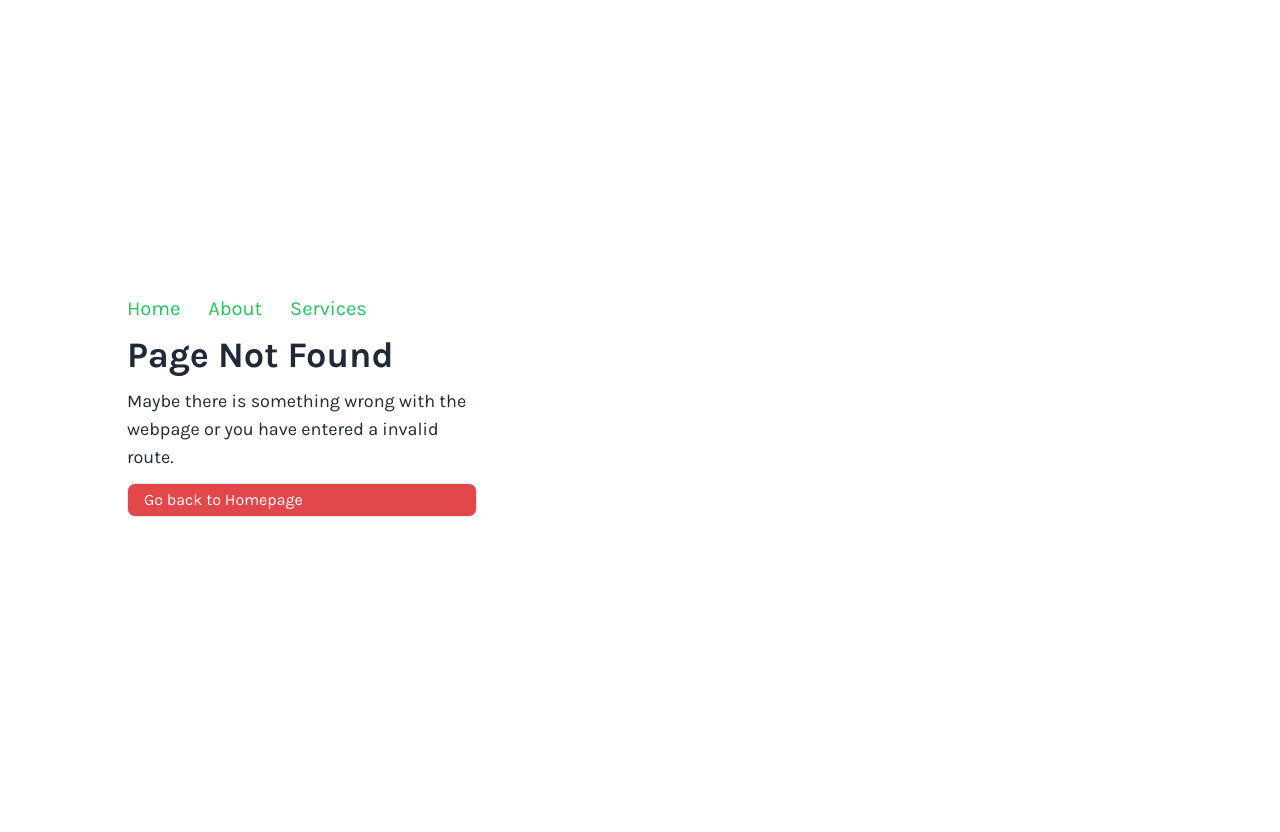
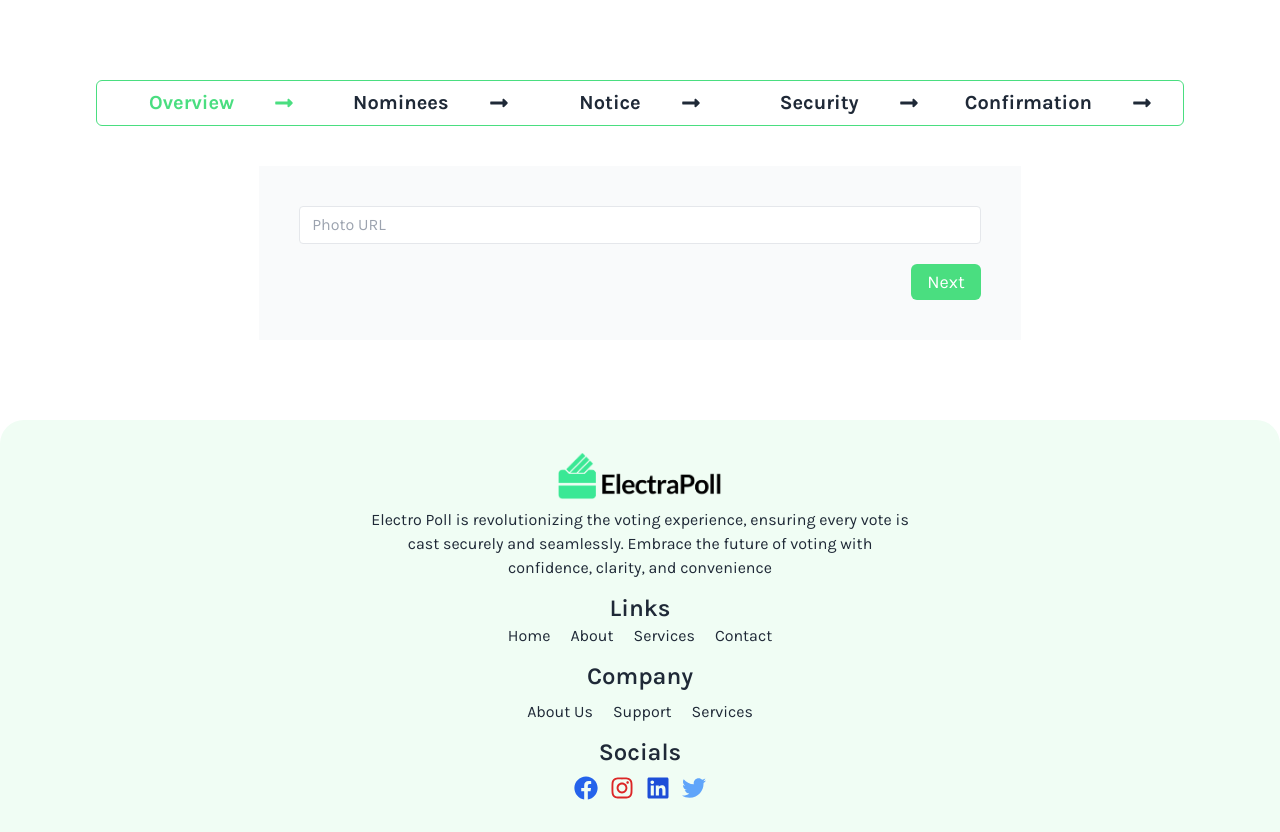
Before and after one commit to saiful674/electra-poll, a React (Vite) app: page /election in a window 1280 px wide. Before the commit this address had no page. Before the commit the page ends 800 px from the top, so only its background shows below. Built offline with nearby package versions, Linux system fonts and the light colour scheme.

Commit message:
elction route and dinamic form - mahmud

```diff
--- a/src/index.css
+++ b/src/index.css
@@ -53,3 +53,12 @@ npm run :-moz-drag-over
 .off-white {
   filter: grayscale(100%);
 }
+
+
+.button-next{
+  @apply px-4 bg-green-400 text-white rounded-md py-1 text-lg
+}
+
+.button-pre{
+  @apply px-4 bg-red-400 text-white rounded-md py-1 text-lg
+}
--- /dev/null
+++ b/src/pages/Election/Election.jsx
@@ -0,0 +1,37 @@
+import React from 'react';
+import { FaLongArrowAltRight } from 'react-icons/fa';
+import { useSelector } from 'react-redux';
+import Overview from './ElectionPages/Overview';
+import Nominees from './ElectionPages/Nominees';
+import Notice from './ElectionPages/Notice';
+import Security from './ElectionPages/Security';
+import Confirmation from './ElectionPages/Confirmation';
+
+const Election = () => {
+
+    const pageNum = useSelector(state => state.pageNum.page)
+    const formData = useSelector(s => s.formData)
+
+    console.log(formData);
+
+    return (
+        <div className='py-20 my-container'>
+            <div className='grid lg:grid-cols-5 grid-cols-2 border-green-400 border rounded-md py-2 px-5 lg:text-xl font-bold'>
+                <span className={`flex lg:justify-center gap-10 items-center ${pageNum >= 0 ? `text-green-400` : ''}`}>Overview <FaLongArrowAltRight /></span>
+                <span className={`flex lg:justify-center gap-10 items-center ${pageNum >= 1 ? `text-green-400` : ''}`}>Nominees <FaLongArrowAltRight /></span>
+                <span className={`flex lg:justify-center gap-10 items-center ${pageNum >= 2 ? `text-green-400` : ''}`}>Notice<FaLongArrowAltRight /></span>
+                <span className={`flex lg:justify-center gap-10 items-center ${pageNum >= 3 ? `text-green-400` : ''}`}>Security<FaLongArrowAltRight /></span>
+                <span className={`flex lg:justify-center gap-10 items-center ${pageNum >= 4 ? `text-green-400` : ''}`}>Confirmation<FaLongArrowAltRight /></span>
+            </div>
+            <div className='mt-10 flex justify-center'>
+                {pageNum === 0 && <Overview></Overview>}
+                {pageNum === 1 && <Nominees></Nominees>}
+                {pageNum === 2 && <Notice></Notice>}
+                {pageNum === 3 && <Security></Security>}
+                {pageNum === 4 && <Confirmation></Confirmation>}
+            </div>
+        </div>
+    );
+};
+
+export default Election;
--- /dev/null
+++ b/src/pages/Election/ElectionPages/Confirmation.jsx
@@ -0,0 +1,11 @@
+import React from 'react';
+
+const Confirmation = () => {
+    return (
+        <div>
+            <h1>Confirmation</h1>
+        </div>
+    );
+};
+
+export default Confirmation;
--- /dev/null
+++ b/src/pages/Election/ElectionPages/Nominees.jsx
@@ -0,0 +1,37 @@
+import React from 'react';
+import { useForm } from 'react-hook-form';
+import { next, previous } from '../../../redux/slices/PageNumSlice';
+import { useDispatch, useSelector } from 'react-redux';
+import ButtonPrimary from '../../../components/ButtonPrimary/ButtonPrimary';
+
+const Nominees = () => {
+
+    const pageNum = useSelector(s => s.pageNum.page)
+
+    const dispatch = useDispatch()
+
+    const { register, handleSubmit, reset, watch, formState: { errors } } = useForm();
+    const onSubmit = data => {
+        dispatch(next())
+    }
+
+    return (
+        <div className='lg:w-[70%] bg-gray-50 p-10'>
+            <h1>Nominees</h1>
+            <form onSubmit={handleSubmit(onSubmit)}>
+                <input
+                    {...register("photoURL", { required: true })}
+                    className="appearance-none border rounded w-full py-2 px-3 text-gray-700 leading-tight focus:outline-green-200  focus:shadow-outline focus:out"
+                    type="text"
+                    placeholder="Photo URL"
+                />
+                <div className='pt-5 flex justify-between'>
+                    <button type='button' className='button-pre' onClick={() => dispatch(previous())}>Back</button>
+                    <button type='submit' className='button-next'>Next</button>
+                </div>
+            </form>
+        </div>
+    );
+};
+
+export default Nominees;
--- /dev/null
+++ b/src/pages/Election/ElectionPages/Notice.jsx
@@ -0,0 +1,11 @@
+import React from 'react';
+
+const Notice = () => {
+    return (
+        <div>
+            <h1>notice</h1>
+        </div>
+    );
+};
+
+export default Notice;
--- /dev/null
+++ b/src/pages/Election/ElectionPages/Overview.jsx
@@ -0,0 +1,39 @@
+import React from 'react';
+import { useForm } from 'react-hook-form';
+import { useDispatch, useSelector } from 'react-redux';
+import ButtonPrimary from '../../../components/ButtonPrimary/ButtonPrimary';
+import { next } from '../../../redux/slices/PageNumSlice';
+import { addFirstPage } from '../../../redux/slices/FormDataSlice';
+
+const Overview = () => {
+
+    const pageNum = useSelector(s => s.pageNum.page)
+    const formData = useSelector(s => s.formData)
+    const dispatch = useDispatch()
+
+    const { register, handleSubmit, reset, watch, formState: { errors } } = useForm();
+    const onSubmit = data => {
+        const title = data.title;
+        dispatch(addFirstPage({ title }))
+        dispatch(next())
+    }
+
+    return (
+        <div className='lg:w-[70%] bg-gray-50 p-10'>
+            <form onSubmit={handleSubmit(onSubmit)}>
+                <input
+                    {...register("title", { required: true })}
+                    className="appearance-none border rounded w-full py-2 px-3 text-gray-700 leading-tight focus:outline-green-200  focus:shadow-outline focus:out"
+                    type="text"
+                    placeholder="Photo URL"
+                    defaultValue={formData.title}
+                />
+                <div className='pt-5 flex justify-end'>
+                    <button type='submit' className='button-next'>Next</button>
+                </div>
+            </form>
+        </div>
+    );
+};
+
+export default Overview;
--- /dev/null
+++ b/src/pages/Election/ElectionPages/Security.jsx
@@ -0,0 +1,11 @@
+import React from 'react';
+
+const Security = () => {
+    return (
+        <div>
+            <h1>security</h1>
+        </div>
+    );
+};
+
+export default Security;
--- a/src/pages/shared/Navbar.jsx
+++ b/src/pages/shared/Navbar.jsx
@@ -40,9 +40,8 @@ const Navbar = () => {
   return (
     <div
       data-aos="fade-down"
-      className={`${visible ? "" : "hidden"} ${
-        !zeroScroll ? "bg-white shadow-lg" : "bg-green-50"
-      } fixed w-screen z-10 top-0`}
+      className={`${visible ? "" : "hidden"} ${!zeroScroll ? "bg-white shadow-lg" : "bg-green-50"
+        } fixed w-screen z-10 top-0`}
     >
       <div className="hidden lg:flex my-container justify-between py-2">
         <img className="h-12" src="/logo.png" alt="" />
@@ -64,6 +63,12 @@ const Navbar = () => {
             to="/services"
           >
             Services
+          </NavLink>
+          <NavLink
+            className={({ isActive }) => (isActive ? "text-green-400" : "")}
+            to="/election"
+          >
+            Election
           </NavLink>
           <NavLink
             className={({ isActive }) => (isActive ? "text-green-400" : "")}
--- /dev/null
+++ b/src/redux/slices/PageNumSlice.jsx
@@ -0,0 +1,20 @@
+import { createSlice } from '@reduxjs/toolkit'
+
+const initialState = { page: 0 }
+
+const pageNumSlice = createSlice({
+    name: 'page-number',
+    initialState,
+    reducers: {
+        next(state) {
+            state.page++
+        },
+        previous(state) {
+            state.page--
+        }
+    }
+})
+
+export const { next, previous } = pageNumSlice.actions
+
+export const pageNumReducer = pageNumSlice.reducer
--- a/src/redux/store/Store.jsx
+++ b/src/redux/store/Store.jsx
@@ -1,8 +1,10 @@
 import { configureStore } from "@reduxjs/toolkit";
 import { formDataReducer } from "../slices/FormDataSlice";
+import { pageNumReducer } from "../slices/PageNumSlice";
 
 export const store = configureStore({
     reducer: {
-        formData: formDataReducer
+        formData: formDataReducer,
+        pageNum: pageNumReducer
     }
 })
--- a/src/routes/routes.jsx
+++ b/src/routes/routes.jsx
@@ -6,6 +6,7 @@ import ErrorPage from "../pages/shared/ErrorPage";
 import AboutPage from "../pages/AboutPage/AboutPage";
 import Registration from "../pages/Registration/Registration";
 import Login from "../pages/Login/Login";
+import Election from "../pages/Election/Election";
 
 const router = createBrowserRouter([
   {
@@ -26,6 +27,10 @@ const router = createBrowserRouter([
         element: <Service></Service>,
       },
       {
+        path: 'election',
+        element: <Election></Election>
+      },
+      {
         path: "login",
         element: <Login></Login>,
       },
```
